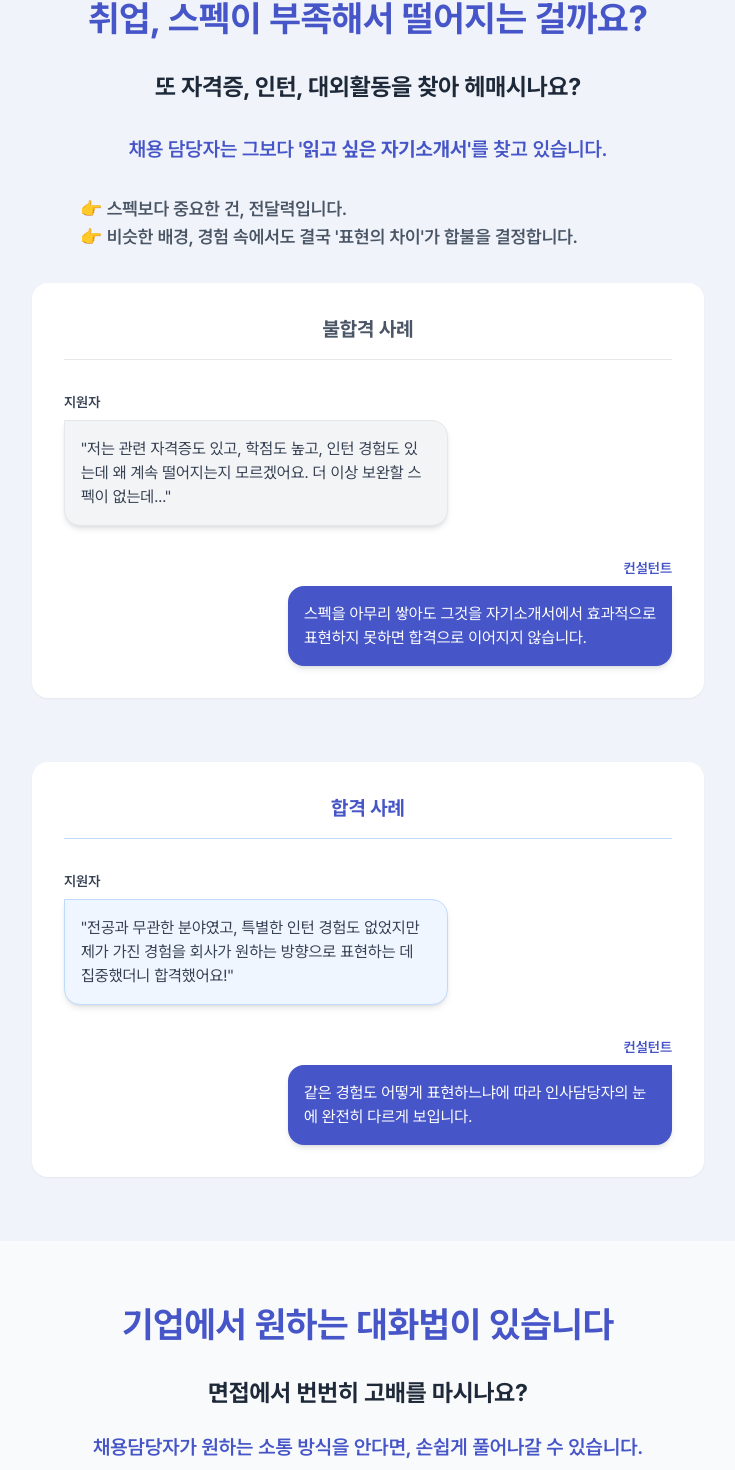
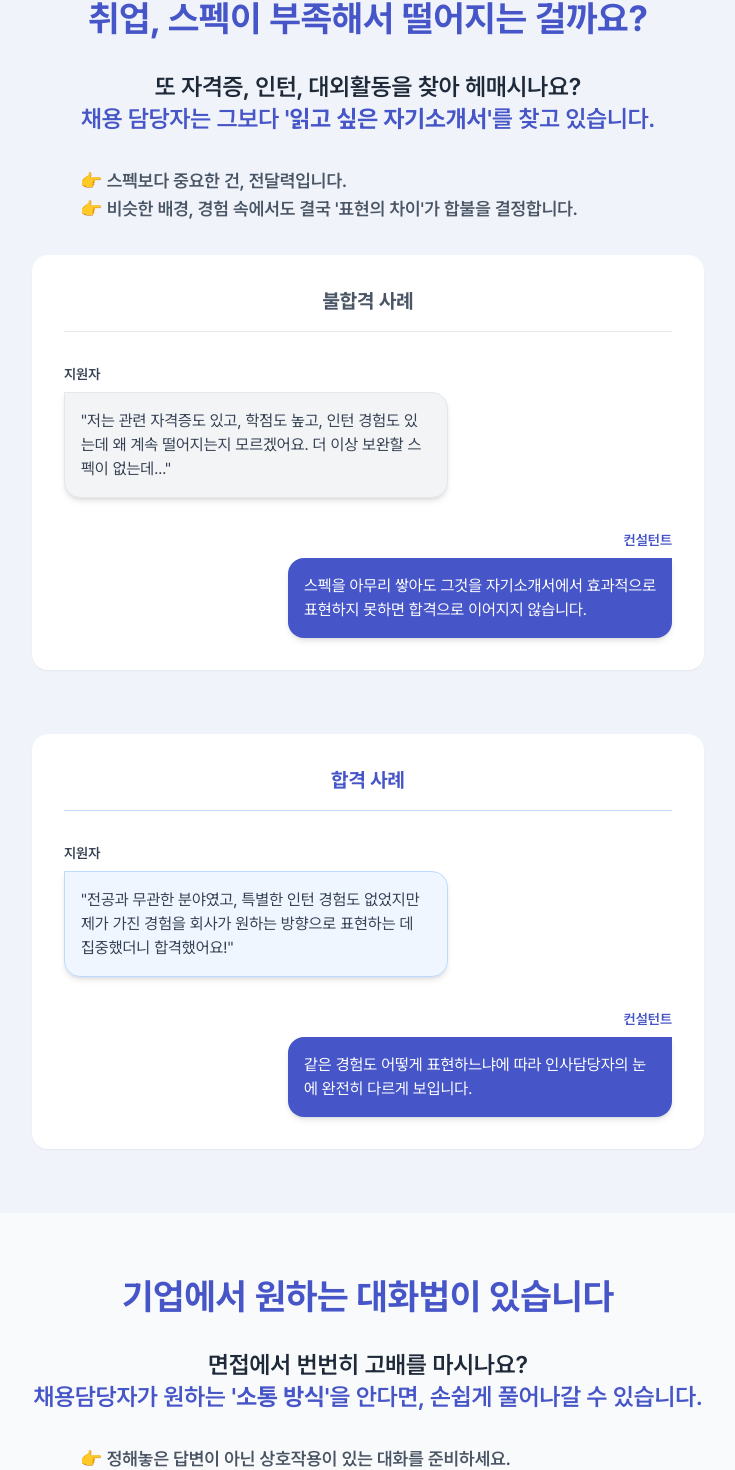
Before and after one commit to millwheel/kks, a Next.js app: page / in a window 1280 px wide. Shown: the part 897-2367 px from the top of the page, without its empty margins (272-1007 px from the left). Built offline with nearby package versions, Linux system fonts and the light colour scheme.

Commit message:
feat: 대표 페이지 폰트 크기 조정

```diff
--- a/src/app/page.tsx
+++ b/src/app/page.tsx
@@ -79,10 +79,10 @@ export default function Home() {
                     <h1 className="text-4xl font-bold text-[#4655C7] text-center mb-8">
                         취업, 스펙이 부족해서 떨어지는 걸까요?
                     </h1>
-                    <h2 className="text-2xl font-bold text-gray-800 text-center mb-8">
+                    <h2 className="text-2xl font-semibold text-gray-800 text-center">
                         또 자격증, 인턴, 대외활동을 찾아 헤매시나요?
                     </h2>
-                    <h2 className="text-xl font-semibold text-[#4655C7] text-center mb-8">
+                    <h2 className="text-2xl font-semibold text-[#4655C7] text-center mb-8">
                         채용 담당자는 그보다 <span className="font-bold border-[#4655C7] pb-1">&#39;읽고 싶은 자기소개서&#39;</span>를 찾고 있습니다.
                     </h2>
                     <div className="max-w-xl mx-auto">
@@ -173,12 +173,12 @@ export default function Home() {
                     <h1 className="text-4xl font-bold text-[#4655C7] text-center mb-8">
                         기업에서 원하는 대화법이 있습니다
                     </h1>
-                    <h2 className="text-2xl md:text-2xl font-bold text-gray-800 mb-6 text-center">
+                    <h2 className="text-2xl font-semibold text-gray-800 text-center">
                         면접에서 번번히 고배를 마시나요?
                     </h2>
-                    <h3 className="text-lg md:text-xl font-semibold text-[#4655C7] text-center mb-8">
-                        채용담당자가 원하는 소통 방식을 안다면, 손쉽게 풀어나갈 수 있습니다.
-                    </h3>
+                    <h2 className="text-2xl font-semibold text-[#4655C7] text-center mb-8">
+                        채용담당자가 원하는 <span className="font-bold border-[#4655C7] pb-1">&#39;소통 방식&#39;</span>을 안다면, 손쉽게 풀어나갈 수 있습니다.
+                    </h2>
                     <div className="max-w-xl mx-auto">
                         <p className="text-lg font-semibold text-gray-600 mb-8">
                             👉 정해놓은 답변이 아닌 상호작용이 있는 대화를 준비하세요. <br/>
@@ -281,20 +281,16 @@ export default function Home() {
             {/* 채용 혹한기에도 압도적인 성과 섹션 */}
             <section className="bg-[#f0f4fa] py-16 px-6">
                 <div className="max-w-6xl mx-auto">
-                    <h2 className="text-4xl font-bold text-[#4655C7] text-center mb-6">
+                    <h1 className="text-4xl font-bold text-[#4655C7] text-center mb-6">
                         채용 혹한기에도 압도적인 성과를 내고 있습니다
+                    </h1>
+
+                    <h2 className="text-2xl font-semibold text-gray-800 text-center">
+                        <span className="font-semibold text-[#4655C7]">870명 이상의 합격자, 150개 이상의 기업.</span> 데이터가 증명합니다.
                     </h2>
-
-                    <div className="text-center mb-12">
-                        <div className="space-y-3 text-gray-700">
-                            <p className="text-xl">
-                                <span className="font-semibold text-[#4655C7]">870명 이상의 합격자, 150개 이상의 기업.</span> 데이터가 증명합니다.
-                            </p>
-                            <p className="text-2xl font-bold text-gray-800">
-                                당신도 다음 성공 사례가 될 수 있습니다.
-                            </p>
-                        </div>
-                    </div>
+                    <h2 className="text-2xl font-semibold text-gray-800 text-center mb-8">
+                        당신도 다음 성공 사례가 될 수 있습니다.
+                    </h2>
 
                     {/* 숫자 강조 배너 */}
                     <div className="max-w-5xl mx-auto">
```
